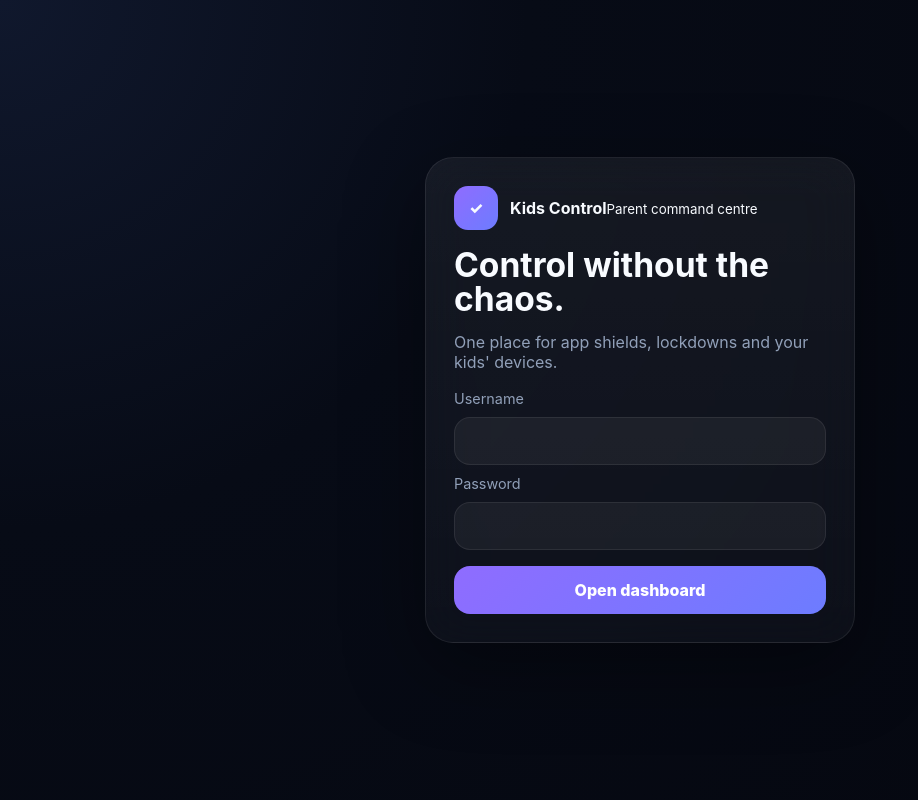
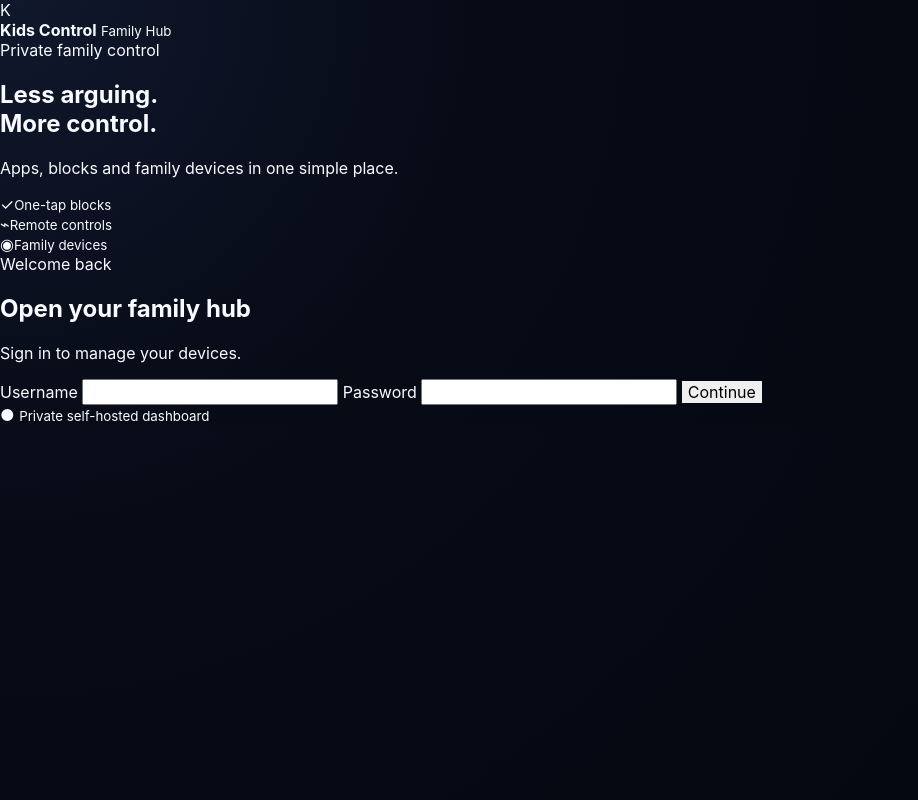
Before and after one commit to waqaarhussain/kids-control-hub, a Flask app: page /login in a window 1280 px wide. Shown: the whole page, without its empty margins (0-918 px from the left). Run offline with Flask 3, Linux system fonts and the light colour scheme.

Commit message:
Redesign login screen

```diff
--- a/server/templates/login.html
+++ b/server/templates/login.html
@@ -3,23 +3,65 @@
 <head>
   <meta charset="utf-8">
   <meta name="viewport" content="width=device-width,initial-scale=1,viewport-fit=cover">
-<meta name="theme-color" content="#07090d">
+  <meta name="theme-color" content="#0a0b10">
   <link rel="manifest" href="/manifest.webmanifest">
   <link rel="icon" href="/icon.svg">
   <link rel="stylesheet" href="/static/styles.css">
   <title>Kids Control</title>
 </head>
-<body class="login-body">
-  <main class="login-card glass">
-    <div class="brand-row"><span class="brand-mark">✓</span><div><b>Kids Control</b><small>Parent command centre</small></div></div>
-    <h1>Control without the chaos.</h1>
-    <p class="muted">One place for app shields, lockdowns and your kids' devices.</p>
-    {% if error %}<div class="error">{{ error }}</div>{% endif %}
-    <form method="post">
-      <label>Username</label><input name="username" autocomplete="username" required>
-      <label>Password</label><input name="password" type="password" autocomplete="current-password" required>
-      <button class="primary" type="submit">Open dashboard</button>
+<body class="login-page">
+  <div class="login-glow login-glow-a"></div>
+  <div class="login-glow login-glow-b"></div>
+
+  <main class="login-shell">
+    <section class="login-brand-panel">
+      <div class="login-brand">
+        <span class="logo-glyph login-logo">K</span>
+        <div>
+          <strong>Kids Control</strong>
+          <small>Family Hub</small>
+        </div>
+      </div>
+
+      <div class="login-message">
+        <span class="kicker">Private family control</span>
+        <h1>Less arguing.<br>More <span>control.</span></h1>
+        <p>Apps, blocks and family devices in one simple place.</p>
+      </div>
+
+      <div class="login-feature-row">
+        <div><span>✓</span><small>One-tap blocks</small></div>
+        <div><span>⌁</span><small>Remote controls</small></div>
+        <div><span>◉</span><small>Family devices</small></div>
+      </div>
+    </section>
+
+    <section class="login-form-panel">
+      <div class="login-form-wrap">
+        <span class="login-eyebrow">Welcome back</span>
+        <h2>Open your family hub</h2>
+        <p>Sign in to manage your devices.</p>
+
+        {% if error %}<div class="login-error">{{ error }}</div>{% endif %}
+
+        <form method="post" class="login-form">
+          <label>
+            <span>Username</span>
+            <input name="username" autocomplete="username" required>
+          </label>
+          <label>
+            <span>Password</span>
+            <input name="password" type="password" autocomplete="current-password" required>
+          </label>
+          <button type="submit">Continue</button>
         </form>
+
+        <div class="login-private">
+          <span>●</span>
+          <small>Private self-hosted dashboard</small>
+        </div>
+      </div>
+    </section>
   </main>
 </body>
 </html>
```
Lines whose indentation alone changed are shown as unchanged.
